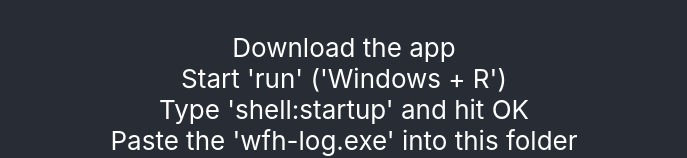
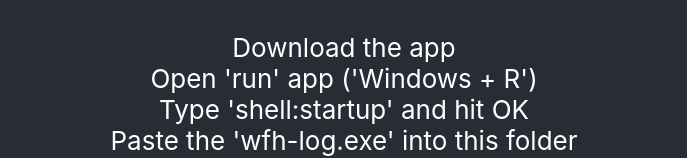
Before and after one commit to dylan-george-field/work-from-home-log, a React (Create React App) app in the folder site/: page / in a window 1280 px wide. Shown: the part 741-899 px from the top of the page, without its empty margins (296-983 px from the left). Built offline with nearby package versions, Linux system fonts and the light colour scheme.

Commit message:
chore (website): re-word 'start' to 'open'

```diff
--- a/site/src/App.js
+++ b/site/src/App.js
@@ -32,7 +32,7 @@ function App() {
         <h2>Installation instructions ✅</h2>
           <ol className="no-margin-top no-list">
             <li>Download the app</li>
-            <li>Start 'run' ('Windows + R')</li>
+            <li>Open 'run' app ('Windows + R')</li>
             <li>Type 'shell:startup' and hit OK</li>
             <li>Paste the 'wfh-log.exe' into this folder</li>
           </ol>
```
